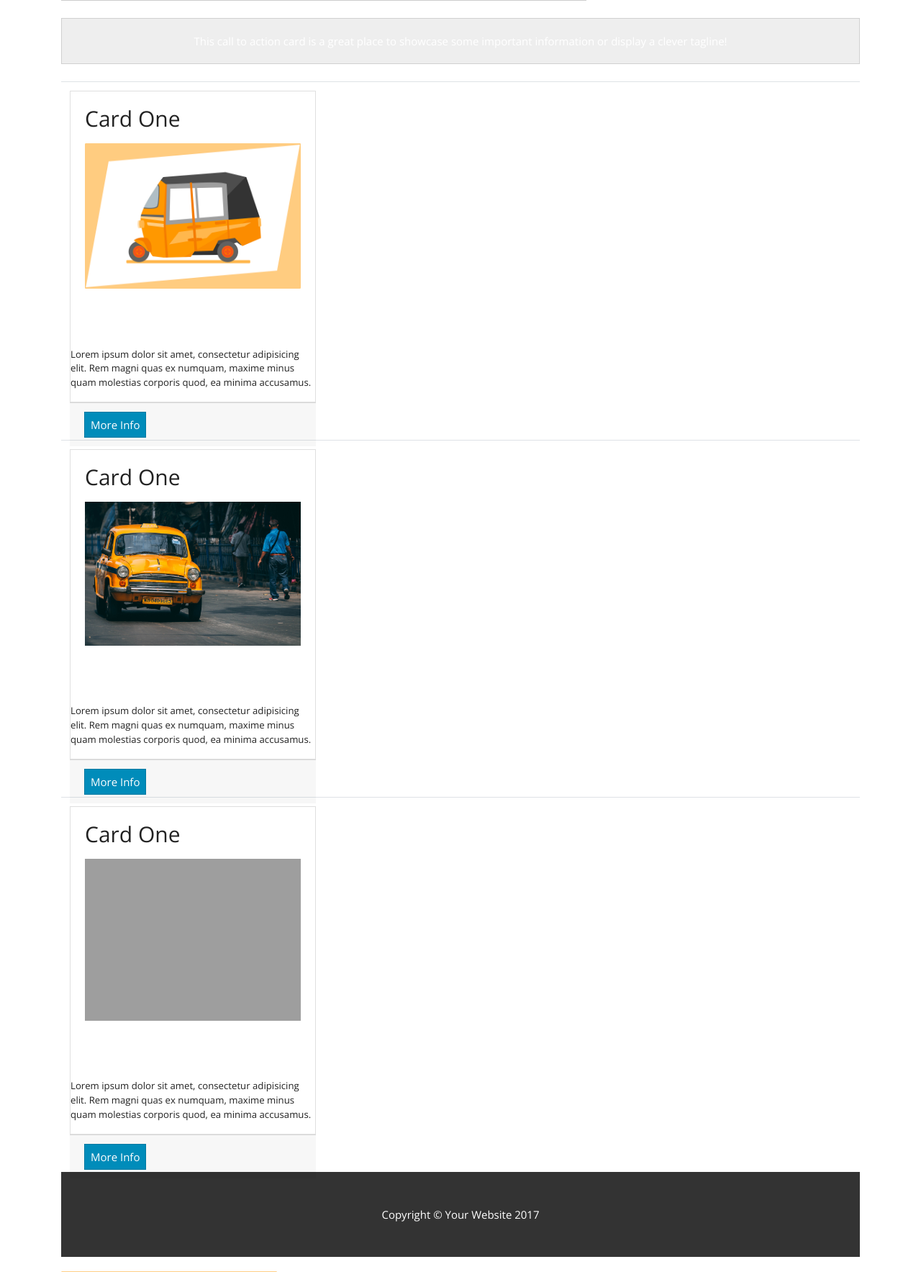
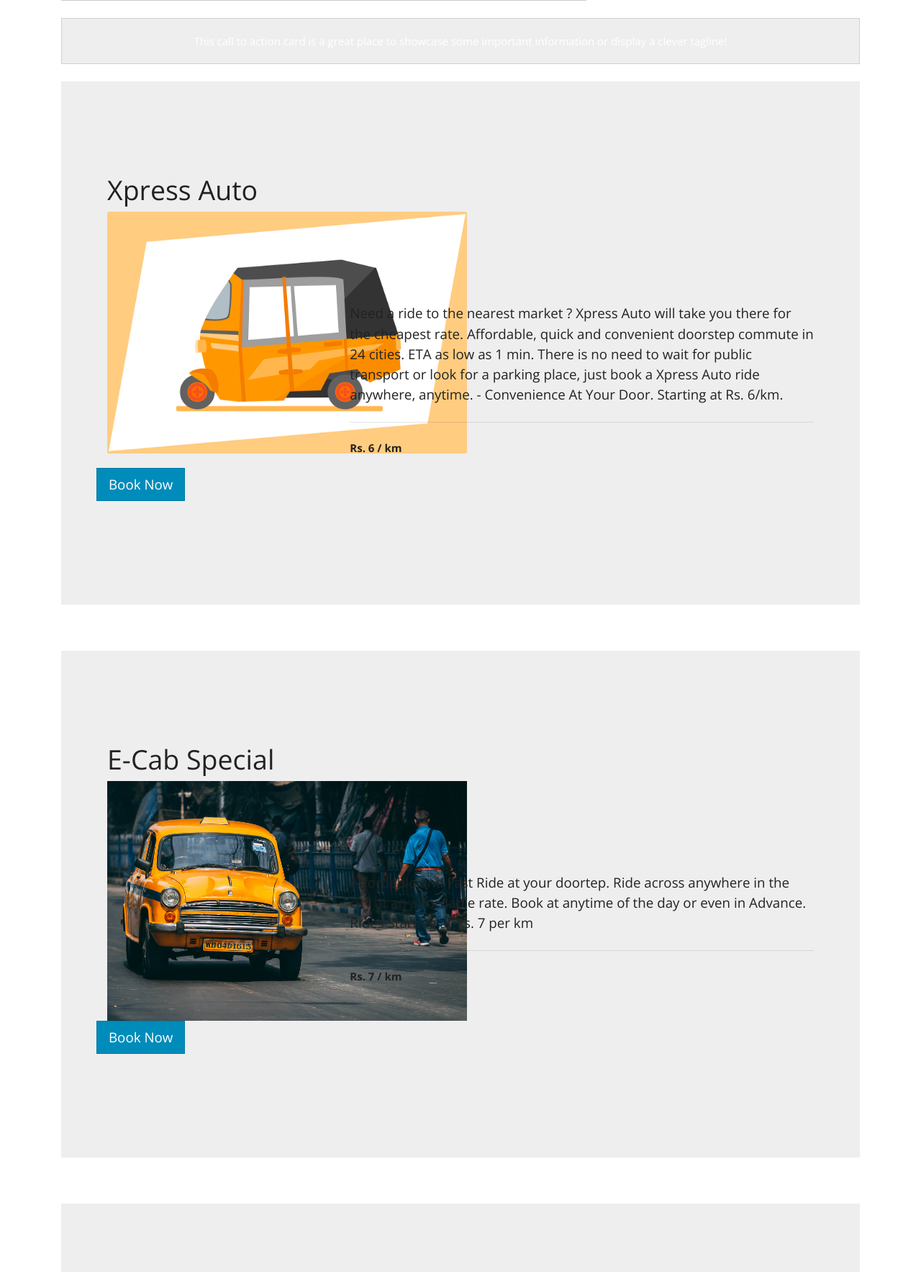
Before and after one commit to arijitthehacker/E-Cabs, a Django app: page / in a window 1280 px wide. Shown: the part 447-2214 px from the top of the page at 72% size. Run offline with Django 3.2, Linux system fonts and the light colour scheme; data comes from the database, SQL or seed files in the repository; both versions use the stored data as it was after the commit; grey boxes labelled with a size stand in for pictures from a placeholder-image service; some libraries are stand-ins or nearby versions; grey boxes are pictures that could not be loaded.

Commit message:
Everything Fine over here

```diff
--- a/frontend/templates/home.html
+++ b/frontend/templates/home.html
@@ -26,44 +26,37 @@
           <p class="text-white m-0">This call to action card is a great place to showcase some important information or display a clever tagline!</p>
         </div>
       </div>
+<!--LIST GROUP-->
+{% for car in cars %}
+<div class="jumbotron">
+<div class="row">
+  <div class="col-sm-4"><h1 class="display-6">{{ car.name }}</h1><img class="image" src="{{ car.image.url }}" /></div>
+  <div class="col-sm-8"><br><br><br><br><br><br><br><br><strong>
+	<p class="lead">{{ car.description }}</p>
+	<hr class="my-4">
+	  <p><strong> Rs. {{ car.daily_rent }} / km</strong></p></div>
+	  <p class="lead">
+	    <a class="btn btn-primary btn-lg" href="{{ car.get_absolute_url }}" role="button">Book Now</a>
+	  </p>
+	</strong>
 
-      <!-- Content Row -->
-{% for car in cars %}
-<table class="table">
-<td>
-      <div class="row">
-        <div class="col-md-4 mb-4">
-          <div id="card_col" class="card h-100">
-            <div class="card-body">
-              <h2 class="card-title">Card One</h2>
-              <p class="card-text">
+</div>
+</div>
+{% endfor %}
 
-	<div class="image">
-            <img src="{{ car.image.url }}" />
-	</div>
-
-        </div>Lorem ipsum dolor sit amet, consectetur adipisicing elit. Rem magni quas ex numquam, maxime minus quam molestias corporis quod, ea minima accusamus.</p>
-            </div>
-            <div class="card-footer">
-              <a href="#" class="btn btn-primary">More Info</a>
-            </div>
-          </div>
-        </div>
-</td>
-</table>
-     {% endfor %}
 
     <!-- Footer -->
     <footer class="py-5 bg-dark">
       <div class="container">
-        <p class="m-0 text-center text-white">Copyright &copy; Your Website 2017</p>
+        <p class="m-0 text-center text-white">Copyright &copy; E-Cabs 2018</p>
       </div>
       <!-- /.container -->
     </footer>
 
-<!---Original-->
+<!---Original
 <ul class="car-list">
     {% for car in cars %}
+
     <li class="car-list-item">
         <div class="image">
             <img src="{{ car.image.url }}" />
@@ -77,4 +70,5 @@
     </li>
     {% endfor %}
 </ul>
+-->
 {% endblock %}
--- a/templates/base.html
+++ b/templates/base.html
@@ -31,7 +31,7 @@
     }
 
     div.image, div.name, div.rent {
-        width: 300px;
+        width: 420px;
     }
 
     div.image img {
@@ -48,13 +48,10 @@
         border-top: 0px;
     }
 
-	.image{
+.image{
 		width: 500px;
 	}
-#card_col{
-align: left;
-postion: absolute;
-}
+
     {% block extra_css %}
     {% endblock %}
     </style>
```
Also changed, not shown: frontend/templates/car_details.html (+20 -1 lines), db.sqlite3.
